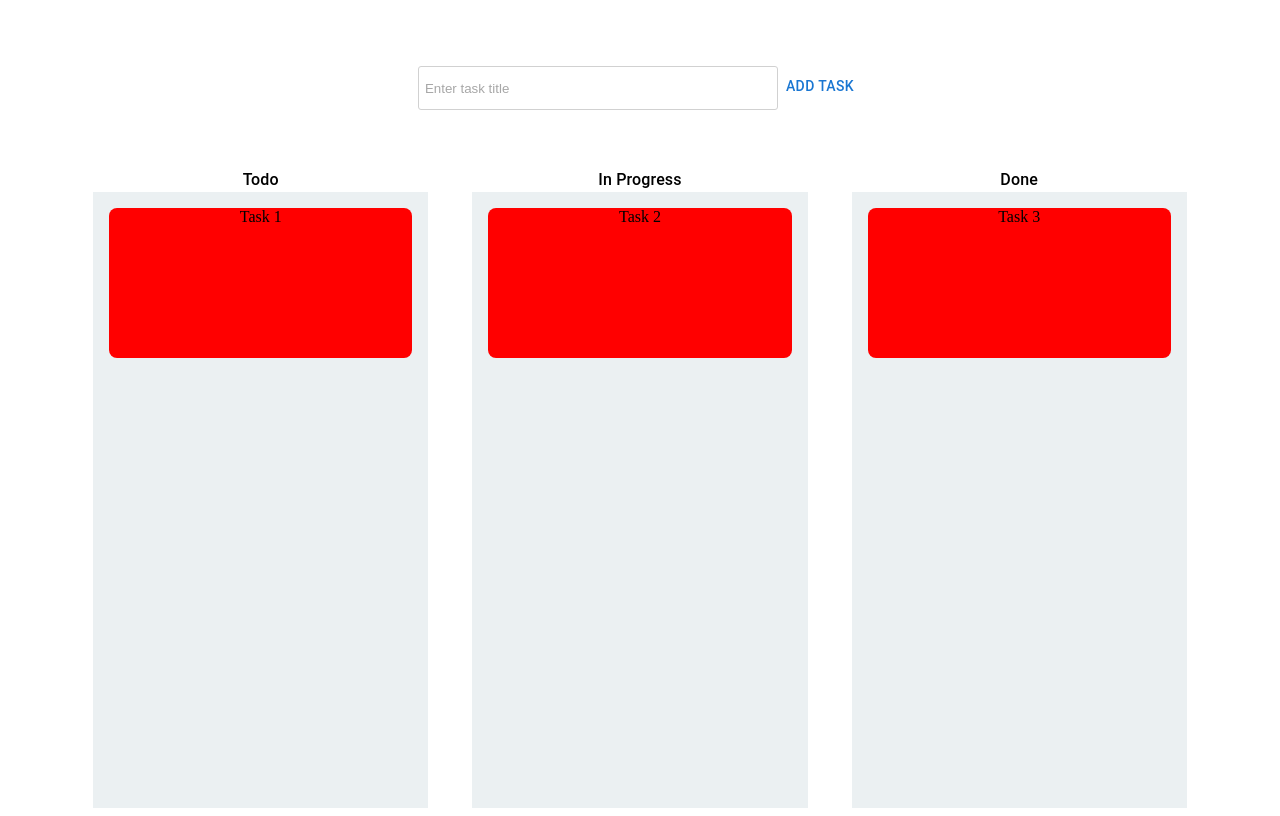
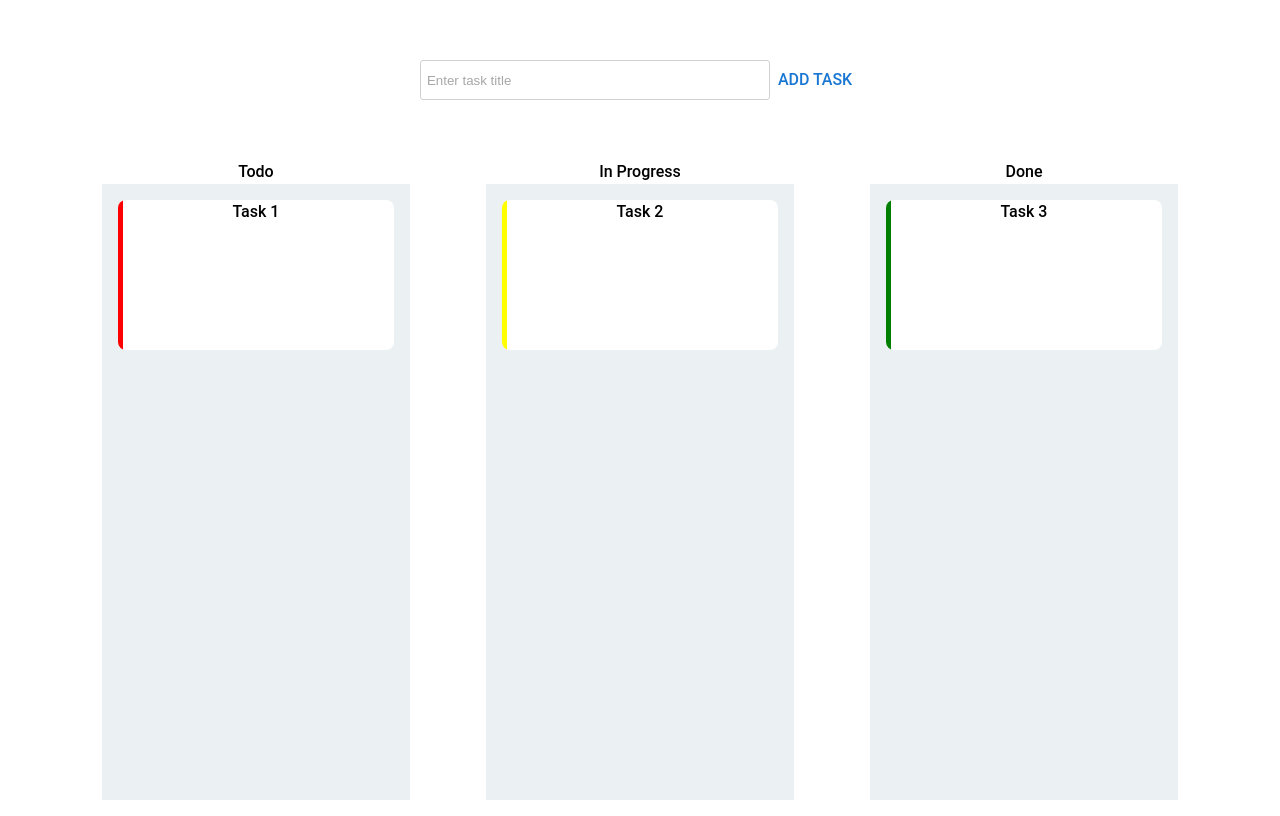
Before and after one commit to gholamreza-hasnzade/todo, a React (Vite) app: page / in a window 1280 px wide. Built offline with nearby package versions, Linux system fonts and the light colour scheme.

Commit message:
cahnge color

```diff
--- a/src/components/molecules/taskItem/taskItem.molecule.tsx
+++ b/src/components/molecules/taskItem/taskItem.molecule.tsx
@@ -5,6 +5,7 @@ import styled from "@emotion/styled";
 
 // * import types
 import { Task } from "@/components/types";
+import { Typography } from "@/components/atoms";
 
 type TaskItemProps = {
   task: Task;
@@ -13,14 +14,43 @@ type TaskItemProps = {
 const STaskItem = styled.div`
   width: 100%;
   height: 150px;
-  background: red;
+  background-color: ${({ theme }) => theme.WHITE};
   border-radius: 8px;
   cursor: pointer;
+  position: relative;
+  overflow: hidden;
+`;
+
+const Driver = styled.div<{ status: 'todo' | 'in-progress' | 'done' }>`
+  position: absolute;
+  left: 0;
+  top: 0;
+  height: 100%;
+  width: 5px;
+  background-color: ${({ status }) => {
+    switch (status) {
+      case 'todo':
+        return 'red';
+      case 'in-progress':
+        return 'yellow';
+      case 'done':
+        return 'green';
+      default:
+        return 'gray';
+    }
+  }};
 `;
 export const TaskItem: React.FC<TaskItemProps> = ({ task }) => {
+  console.log(task);
+
   const [, dragRef] = useDrag(() => ({
     type: "task",
     item: { id: task.id },
   }));
-  return <STaskItem ref={dragRef}>{task.title}</STaskItem>;
+  return (
+    <STaskItem ref={dragRef}>
+      <Driver status={task.status} />
+      <Typography>{task?.title}</Typography>
+    </STaskItem>
+  );
 };
--- a/src/constants/themes/theme-light.constant.ts
+++ b/src/constants/themes/theme-light.constant.ts
@@ -18,10 +18,7 @@ const BASE_COLORS: Theme = {
   PRIMARY: '#ef4056',
 };
 
-/* const BASE_COLORS = {
-    WHITE: '#ffffff',
-    BLACK: '#000000',
-}; */
+
 
 export const THEME_LIGHT = {
   ...BASE_COLORS,
--- a/src/main.tsx
+++ b/src/main.tsx
@@ -1,12 +1,13 @@
-import React from 'react'
-import ReactDOM from 'react-dom/client'
+import React from "react";
+import ReactDOM from "react-dom/client";
 
+import { HomeView } from "@/components/views";
+import { AppConfigurations } from "@/configs/app-configurations/app.configurations";
 
-import {HomeView} from "@/components/views";
-
-
-ReactDOM.createRoot(document.getElementById('root')!).render(
+ReactDOM.createRoot(document.getElementById("root")!).render(
   <React.StrictMode>
-   <HomeView />
-  </React.StrictMode>,
-)
+    <AppConfigurations>
+      <HomeView />
+    </AppConfigurations>
+  </React.StrictMode>
+);
```
